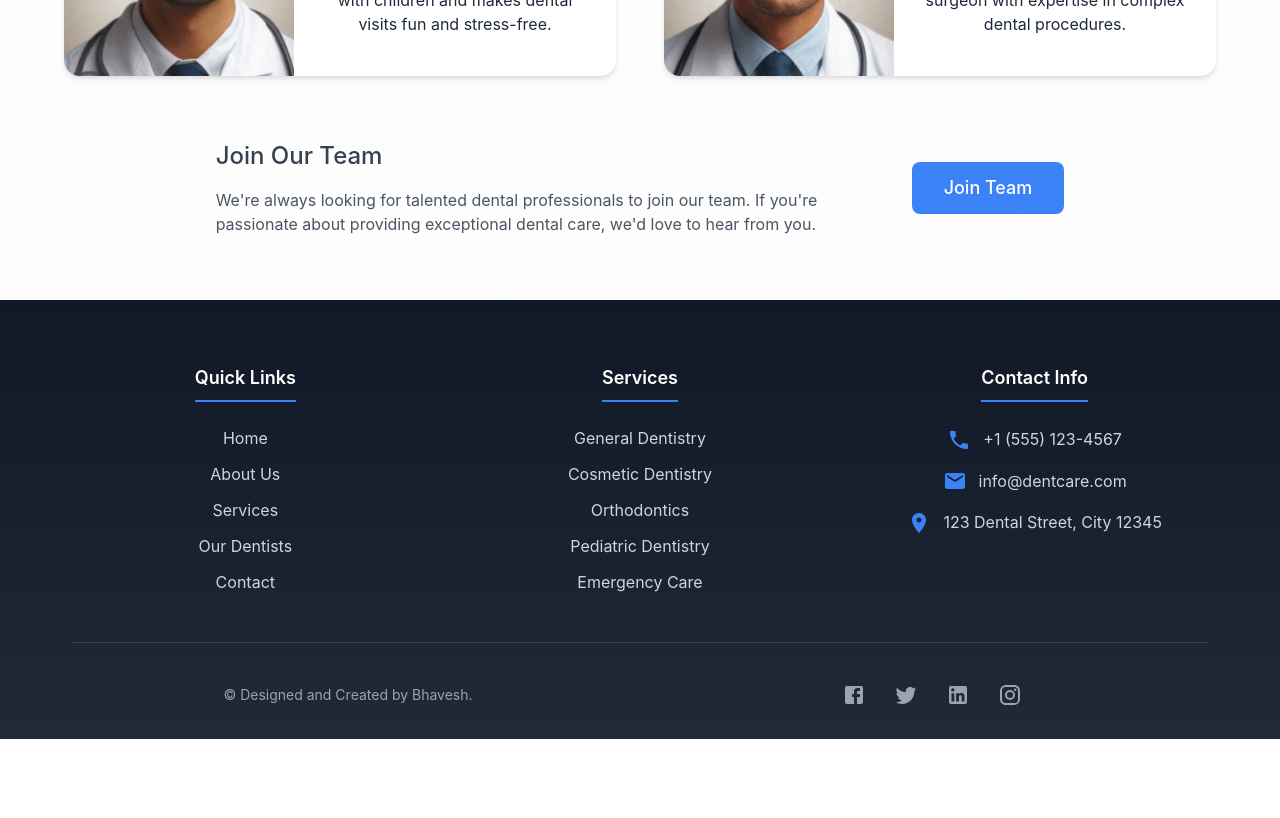
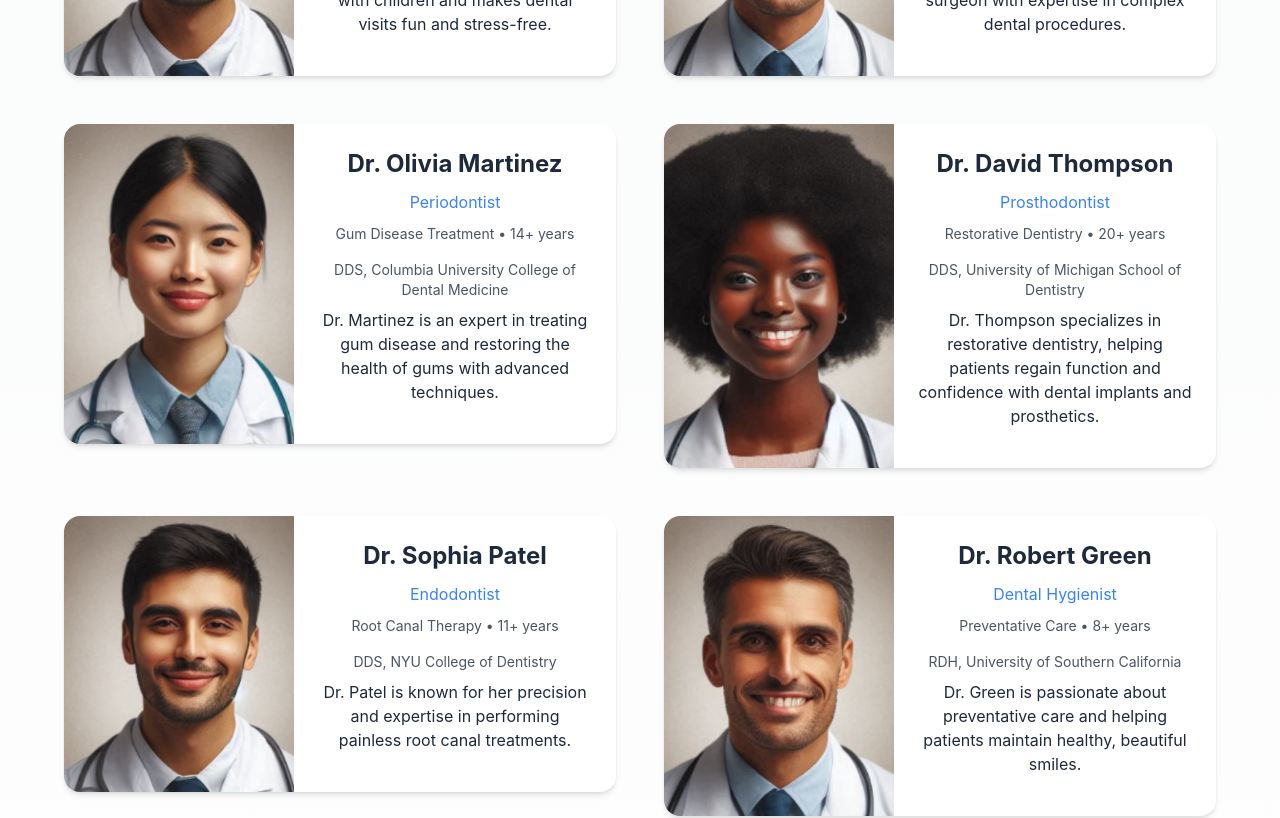
Before and after one commit to bhaveshjain2603/dentcare, a React (Vite) app in the folder frontend/: page /dentists in a window 1280 px wide. Shown: the part 880-1698 px from the top of the page. Before the commit the page ends 1619 px from the top, so only its background shows below. Built offline with nearby package versions, Linux system fonts and the light colour scheme.

Commit message:
Update Dentists.jsx

```diff
--- a/frontend/src/pages/Dentists.jsx
+++ b/frontend/src/pages/Dentists.jsx
@@ -88,7 +88,43 @@ const Dentists = () => {
       education: "DMD, Boston University",
       image: team4,
       bio: "Dr. Wilson is a highly skilled oral surgeon with expertise in complex dental procedures.",
-    }
+    },
+    {
+      name: "Dr. Olivia Martinez",
+      role: "Periodontist",
+      specialty: "Gum Disease Treatment",
+      experience: "14+ years",
+      education: "DDS, Columbia University College of Dental Medicine",
+      image: team1,
+      bio: "Dr. Martinez is an expert in treating gum disease and restoring the health of gums with advanced techniques.",
+    },
+    {
+      name: "Dr. David Thompson",
+      role: "Prosthodontist",
+      specialty: "Restorative Dentistry",
+      experience: "20+ years",
+      education: "DDS, University of Michigan School of Dentistry",
+      image: team2,
+      bio: "Dr. Thompson specializes in restorative dentistry, helping patients regain function and confidence with dental implants and prosthetics.",
+    },
+    {
+      name: "Dr. Sophia Patel",
+      role: "Endodontist",
+      specialty: "Root Canal Therapy",
+      experience: "11+ years",
+      education: "DDS, NYU College of Dentistry",
+      image: team3,
+      bio: "Dr. Patel is known for her precision and expertise in performing painless root canal treatments.",
+    },
+    {
+      name: "Dr. Robert Green",
+      role: "Dental Hygienist",
+      specialty: "Preventative Care",
+      experience: "8+ years",
+      education: "RDH, University of Southern California",
+      image: team4,
+      bio: "Dr. Green is passionate about preventative care and helping patients maintain healthy, beautiful smiles.",
+    },
   ];
 
   return (
```
